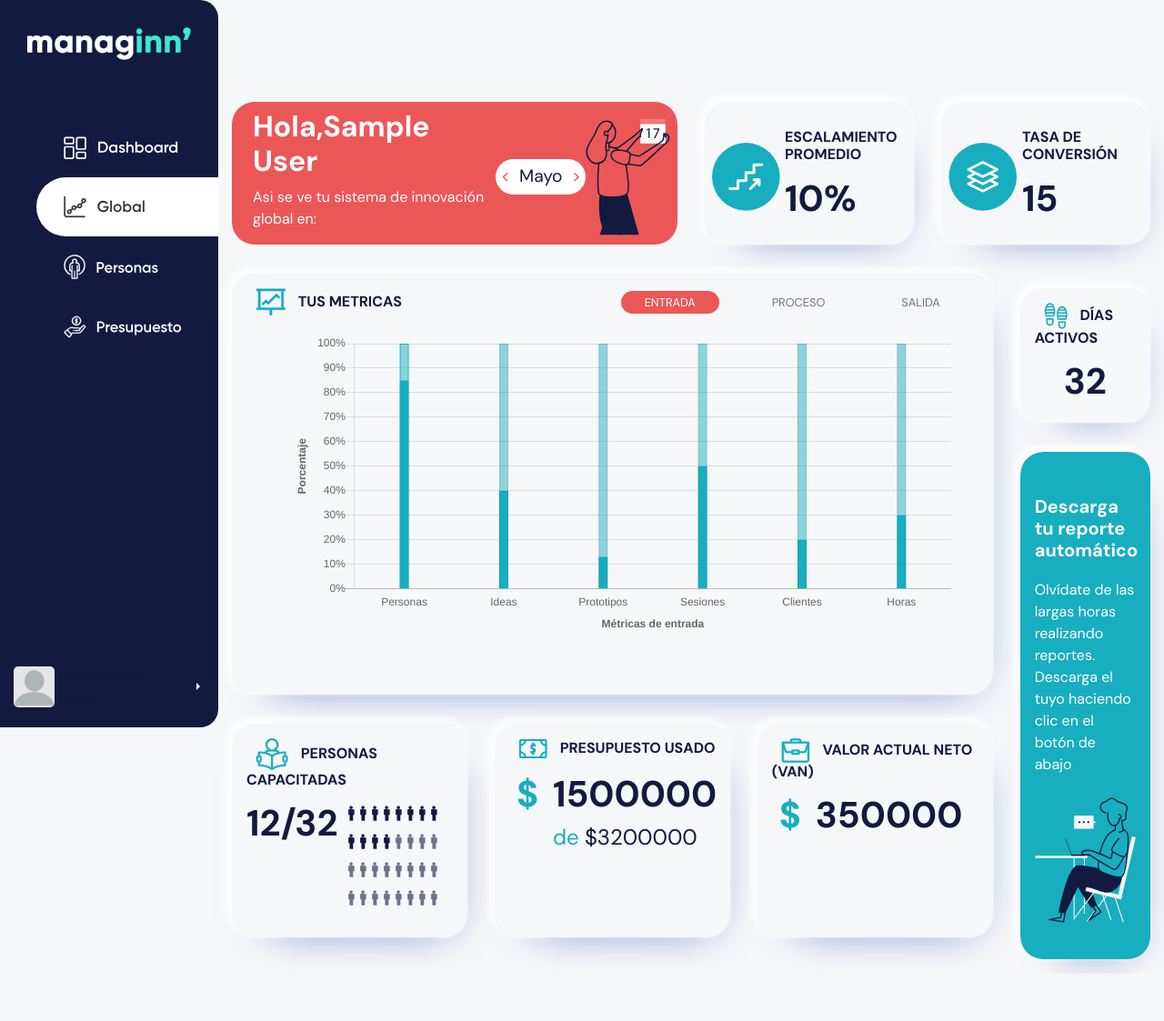
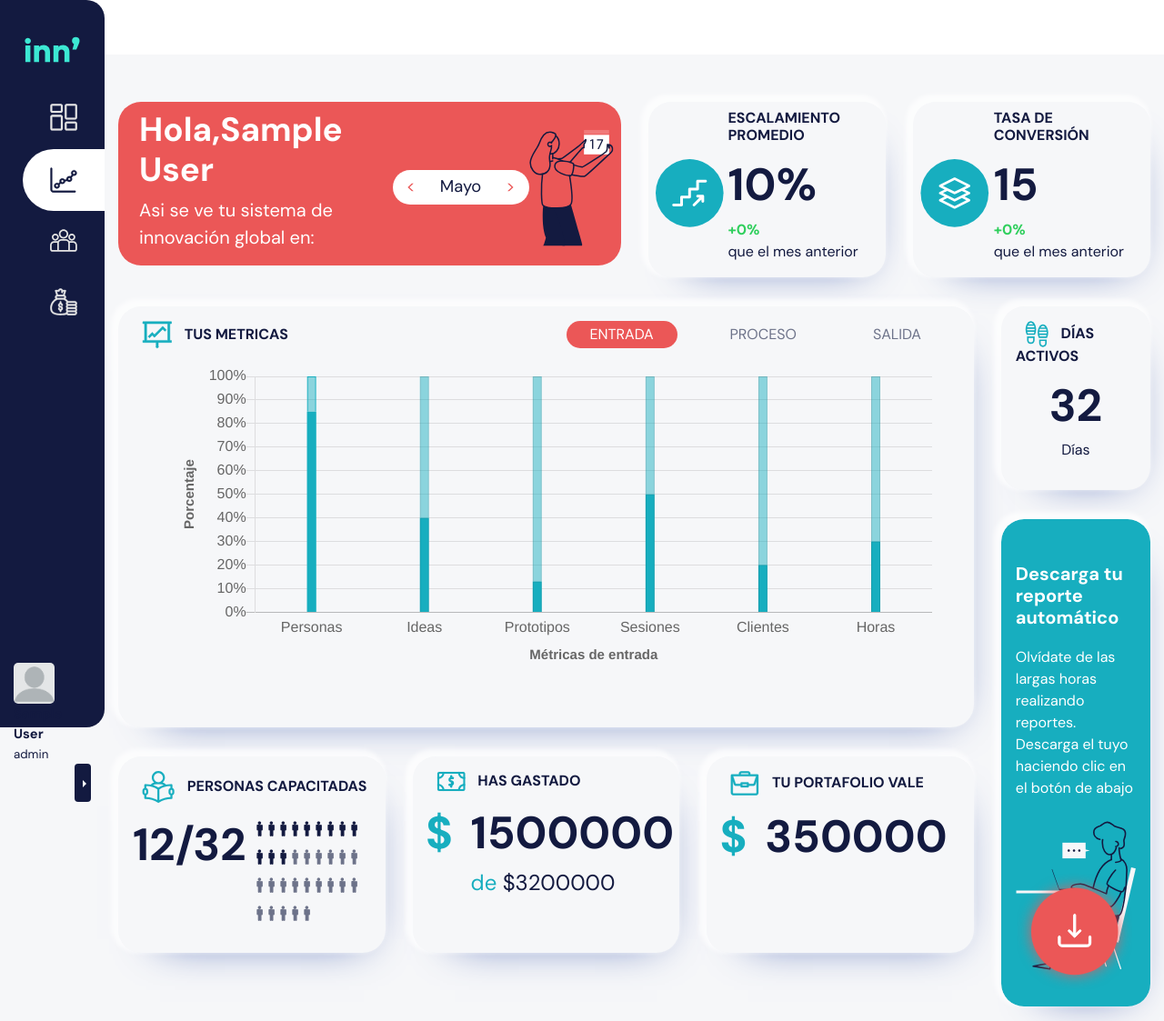
Before and after one commit to andresggcf/Managinn, a PHP site: page /global_panel_control.php in a window 1280 px wide. Shown: the whole page at 91% size. Before the commit the page ends 1071 px from the top, so only its background shows below. Run offline with PHP 8.4, Linux system fonts and the light colour scheme; the visitor is signed in with stand-in values (Sample User, id 1); some libraries are stand-ins or nearby versions.

Commit message:
Agregar icono nuevoy ajustar barra lateral

```diff
--- a/app/css/main.css
+++ b/app/css/main.css
@@ -88,7 +88,7 @@ input[type=number] {
   .btn-custom.btn-on {
     color: #eb5757; }
   .btn-custom.btn-on-bg {
-    font-size: .8em;
+    font-size: 1rem;
     padding: 2px 25px;
     background-color: transparent;
     color: rgba(19, 26, 64, 0.6);
@@ -102,43 +102,50 @@ input[type=number] {
   .btn-custom:hover, .btn-custom:visited, .btn-custom:focus, .btn-custom:active {
     text-decoration: none; }
 
-.global-view {
-  /* .Contenedor-Menu{
-        background-color: #fff;
-    } */ }
+.global-view .Contenedor-Menu {
+  background-color: #fff; }
+
 .global-view .tab {
   max-width: 750px;
   margin: 0 auto;
   min-height: 450px;
   flex-flow: column nowrap; }
+
 .global-view .Caja-Centro {
   position: relative;
   display: block;
   width: 100%;
   left: 0; }
+
 .global-view .Subtitulo {
   margin-bottom: 60px; }
+
 .global-view .title-forms {
   max-width: 400px;
   margin-left: auto;
   margin-right: auto;
   text-align: center; }
+
 .global-view .Boton-Creacion-Proyecto {
   float: none;
   margin: auto !important;
   display: inline-block; }
+
 .global-view .circulo-actual {
   -webkit-transition: all 0.5s ease;
   -moz-transition: all 0.5s ease;
   -o-transition: all 0.5s ease;
   transition: all 0.5s ease; }
+
 .global-view .Circulo-Progreso {
   -webkit-transition: all 0.5s ease;
   -moz-transition: all 0.5s ease;
   -o-transition: all 0.5s ease;
   transition: all 0.5s ease; }
+
 .global-view .content_inputs {
   min-height: 180px; }
+
 .global-view select {
   background-color: transparent;
   text-align: center;
@@ -150,16 +157,19 @@ input[type=number] {
   background: url("../../img/iconos/flecha_abajo.svg") 0 0 no-repeat;
   background-position: calc(100% - 21px) calc(0.7em), calc(100% - 16px) calc(0.7em), 100% 0;
   background-size: 20px; }
+
 .global-view .select_proyectos label {
   color: #131a40;
   width: 100%;
   text-align: center;
   font-weight: bold; }
+
 .global-view .divider {
   font-size: 80px;
   color: #131a40;
   text-align: center;
   font-weight: 200; }
+
 .global-view .box-shadow {
   -webkit-box-shadow: 11px 20px 46px -35px #3754aa;
   -moz-box-shadow: 11px 20px 46px -35px #3754aa;
@@ -182,6 +192,7 @@ input[type=number] {
     -webkit-box-shadow: -4px -4px 5px 4px rgba(255, 255, 255, 0.7);
     -moz-box-shadow: -4px -4px 5px 4px rgba(255, 255, 255, 0.7);
     box-shadow: -4px -4px 5px 4px rgba(255, 255, 255, 0.7); }
+
 .global-view .circulo-pasado:after {
   font-family: 'icomoon';
   content: "\e908";
@@ -194,8 +205,10 @@ input[type=number] {
   top: 4px;
   width: 100%;
   height: 100%; }
+
 .global-view .metricas_content {
   margin-top: 50px; }
+
 .global-view form {
   min-height: 500px;
   display: block; }
@@ -257,17 +270,41 @@ body.panel_control {
 .panel_control .NavBar {
   z-index: 2; }
 
+.panel_control .icon_home {
+  margin: 25px 27px; }
+  .panel_control .icon_home img {
+    max-width: 100%;
+    display: block; }
+
 .panel_control .Columna-Perfil {
   position: absolute;
   top: 0;
-  float: none; }
+  float: none;
+  width: 115px;
+  z-index: 3;
+  padding-top: 15px; }
+
+.panel_control .Icono-Menu-Perfil {
+  width: auto; }
+  .panel_control .Icono-Menu-Perfil img {
+    filter: invert(100%) grayscale(100%);
+    width: 30px; }
+  .panel_control .Icono-Menu-Perfil:hover {
+    background-color: #fff; }
+    .panel_control .Icono-Menu-Perfil:hover img {
+      filter: none; }
+
+.panel_control .current-Icono {
+  filter: none !important; }
 
 .contenedor_dashboard {
   position: relative;
   margin-top: 96px;
-  margin-left: 240px; }
+  margin-left: 115px; }
+  .contenedor_dashboard h2 {
+    font-size: 2.3rem; }
   .contenedor_dashboard h4 {
-    font-size: 1.3rem; }
+    font-size: 1.2rem; }
     @media screen and (max-width: 1440px) {
       .contenedor_dashboard h4 {
         font-size: 1rem; } }
@@ -280,13 +317,16 @@ body.panel_control {
     .contenedor_dashboard .info_general .nombre {
       margin-left: 15px;
       max-width: 300px; }
+      .contenedor_dashboard .info_general .nombre p {
+        font-size: 1.25rem; }
     .contenedor_dashboard .info_general .mes {
       background-color: #fff;
       border-radius: 25px;
       color: #131a40;
-      font-size: 1.2em; }
+      font-size: 1.15rem;
+      min-width: 150px; }
       .contenedor_dashboard .info_general .mes a {
-        padding: 5px;
+        padding: 5px 8px;
         color: #eb5757; }
         .contenedor_dashboard .info_general .mes a:hover {
           text-decoration: none; }
@@ -302,11 +342,19 @@ body.panel_control {
       padding: 0 5px; }
     .contenedor_dashboard .escalamiento span,
     .contenedor_dashboard .conversion span {
-      font-size: 2.5em;
+      font-size: 3.1em;
       color: #131a40;
       font-weight: 900; }
+    .contenedor_dashboard .escalamiento p,
+    .contenedor_dashboard .conversion p {
+      display: inline-block;
+      color: #131a40; }
+      .contenedor_dashboard .escalamiento p strong,
+      .contenedor_dashboard .conversion p strong {
+        display: block;
+        color: #30CF5D; }
   .contenedor_dashboard .dias span {
-    font-size: 2.5em;
+    font-size: 3.1em;
     color: #131a40;
     font-weight: 900;
     text-align: center;
@@ -352,12 +400,12 @@ body.panel_control {
       top: 0;
       left: 0; }
   .contenedor_dashboard .p_capacitadas span {
-    font-size: 2.5em;
+    font-size: 3.1em;
     color: #131a40;
     font-weight: 900;
     text-align: center; }
   .contenedor_dashboard .icon_pesos {
-    font-size: 2.5em;
+    font-size: 3.1em;
     position: relative;
     font-weight: bold; }
     .contenedor_dashboard .icon_pesos::before {
@@ -373,5 +421,9 @@ body.panel_control {
     .contenedor_dashboard .total em {
       color: #131a40;
       font-style: normal; }
+  .contenedor_dashboard .btn-flotante {
+    position: absolute;
+    right: 35px;
+    bottom: 35px; }
 
 /* GLOBAL */
--- a/app/scss/main.scss
+++ b/app/scss/main.scss
@@ -98,7 +98,7 @@ input[type=number] {
         color:$color-rojo-btn;
     }
     &.btn-on-bg{
-        font-size: .8em;
+        font-size: 1rem;
         padding: 2px 25px;
         background-color:transparent;
         color:$color-textos-alpha;
@@ -121,9 +121,9 @@ input[type=number] {
 }
 
 .global-view{
-    /* .Contenedor-Menu{
+    .Contenedor-Menu{
         background-color: #fff;
-    } */
+    }
     .tab{
         max-width: 750px;
         margin: 0 auto;
@@ -305,18 +305,47 @@ body.panel_control{
     .NavBar{
         z-index: 2;
     }
+    .icon_home{
+        margin: 25px 27px;
+        img{
+            max-width: 100%;
+            display: block;
+        }
+    }
     .Columna-Perfil{
         position: absolute;
         top: 0;
         float:none;
+        width: 115px;
+        z-index: 3;
+        padding-top: 15px;
+    }
+    .Icono-Menu-Perfil{
+        width: auto;
+        img{
+            filter: invert(100%) grayscale(100%);
+            width: 30px;
+        }
+        &:hover{
+            background-color: #fff;
+            img{
+                filter:none;
+            }
+        }
+    }
+    .current-Icono{
+        filter: none!important;
     }
 }
   .contenedor_dashboard{
     position: relative;
     margin-top: 96px;
-    margin-left: 240px;
+    margin-left: 115px;
+    h2{
+        font-size: 2.3rem;
+    }
     h4{
-        font-size: 1.3rem;
+        font-size: 1.2rem;
         @media screen and (max-width: $break-x-large){
             font-size: 1rem;
         }
@@ -331,14 +360,18 @@ body.panel_control{
         .nombre{
             margin-left: 15px;
             max-width: 300px;
+            p{
+                font-size: 1.25rem;
+            }
         }
         .mes{
             background-color: #fff;
             border-radius: 25px;
             color:$color-textos;
-            font-size: 1.2em;
+            font-size: 1.15rem;
+            min-width: 150px;
             a{
-                padding: 5px;
+                padding: 5px 8px;
                 color:$color-rojo-btn;
                 &:hover{
                     text-decoration: none;
@@ -357,14 +390,22 @@ body.panel_control{
             padding: 0 5px;
         }
         span{
-            font-size: 2.5em;
+            font-size: 3.1em;
             color: $color-textos;
             font-weight: 900;
+        }
+        p{
+            display: inline-block;
+            color:$color-textos;
+            strong{
+                display: block;
+                color:$color-verde;
+            }
         }
     }
     .dias{
         span{
-            font-size: 2.5em;
+            font-size: 3.1em;
             color: $color-textos;
             font-weight: 900;
             text-align: center;
@@ -422,14 +463,14 @@ body.panel_control{
             }
         }
         span{
-            font-size: 2.5em;
+            font-size: 3.1em;
             color: $color-textos;
             font-weight: 900;
             text-align: center;
         }
     }
     .icon_pesos{
-        font-size: 2.5em;
+        font-size: 3.1em;
         position: relative;
         font-weight: bold;
         &::before{
@@ -449,6 +490,11 @@ body.panel_control{
             font-style: normal;
         }
     }
+    .btn-flotante{
+        position: absolute;
+        right: 35px;
+        bottom: 35px;
+    }
 
   }
 /* GLOBAL */
--- a/app/scss/variables.scss
+++ b/app/scss/variables.scss
@@ -4,6 +4,7 @@ $color-rojo-btn:#eb5757;
 $color-azul-btn:#17AEBF;
 $color-background:#F6F7F9;
 $color-sombras:#3754AA;
+$color-verde: #30CF5D;
 
 // Resolutions
 $break-small: 320px;
--- a/global_panel_control.php
+++ b/global_panel_control.php
@@ -11,24 +11,27 @@
 <body class="global-view panel_control">
   <div class="NavBar">
     <div class="Contenedor-Menu">
-      <img src="img/iconos/managinn.png" width="180px" alt="" class="">
+      <!-- <img src="img/iconos/managinn.png" width="180px" alt="" class=""> -->
     </div>
   </div>
 
-    <div class = "Columna-Perfil">
+    <div class = "Columna-Perfil d-flex flex-column">
+      <div class="icon_home">
+        <img src="img/iconos/inn.svg" width="180px" alt="" class="">
+      </div>
       <div class = "Elementos-Perfil">
         <div class = "Botones-Perfil">
           <a class="Icono-Menu-Perfil" href = "perfil.php">
-            <img src="./img/iconos/Etiqueta-Dashboard.svg" alt="Dashboard" height="25px">
+            <img src="./img/iconos/icono_proyectos.svg" alt="Dashboard">
           </a>
           <a class="Icono-Menu-Perfil current" >
-            <img class="current-Icono"  src="./img/iconos/Etiqueta-Global.svg" alt="Global" height="25px">
+            <img class="current-Icono"  src="./img/iconos/icono_global.svg" alt="Global">
           </a>
           <a class="Icono-Menu-Perfil" href = "personas.php">
-            <img src="./img/iconos/Etiqueta-Personas.svg" alt="Personas" height="27px">
+            <img src="./img/iconos/icono_personas.svg" alt="Personas">
           </a>
           <a class="Icono-Menu-Perfil" href = "presupuesto.php">
-            <img src="./img/iconos/Etiqueta-Presupuesto.svg" alt="Presupuesto" height="25px">
+            <img src="./img/iconos/icono_presupuesto.svg" alt="Presupuesto">
           </a>
         </div>
 
@@ -67,7 +70,7 @@
                             <h2>Hola,<?php echo $_SESSION['name_post'];?></h2>
                             <p>Asi se ve tu sistema de innovación global en:</p>
                         </div>
-                        <div class="mes d-flex flex-row align-items-center">
+                        <div class="mes d-flex flex-row align-items-center justify-content-around">
                             <a id="less_month" href="#"><</a>
                             <span id="mes_actual">Diciembre</span>
                             <a id="more_month" href="#">></a>
@@ -78,24 +81,36 @@
                     </div>
                 </div>
                 <div class="col-3 my-3">
-                    <div class="escalamiento box-shadow px-2 pb-0 pt-2 d-flex flex-row justify-content-between align-items-center">
+                    <div class="escalamiento box-shadow px-2 pb-0 pt-2 d-flex flex-row justify-content-around align-items-center">
                         <img src="img/iconos/EscalamientoPromedio.svg" alt="escalamiento">
                         <div class="texto_escalamiento">
                             <h4  class="uppercase">Escalamiento promedio</h4>
-                            <span id="escalamiento">
-                                0%
-                            </span>
+                            <div class="valores_escalamiento">
+                              <span id="escalamiento">
+                                  0%
+                              </span>
+                              <p>
+                                <strong>+0%</strong>
+                                que el mes anterior
+                              </p>
+                            </div>
                         </div>
                     </div>
                 </div>
                 <div class="col-3 my-3">
-                    <div class="conversion box-shadow px-2 pb-0 pt-2 d-flex flex-row justify-content-between align-items-center">
+                    <div class="conversion box-shadow px-2 pb-0 pt-2 d-flex flex-row justify-content-around align-items-center">
                         <img src="img/iconos/tasadeconversion.svg" alt="conversion">
                         <div class="texto_escalamiento">
                             <h4  class="uppercase">Tasa de conversión</h4>
+                            <div class="valores_conversion">
                             <span id="tasa_conversion">
                                 0
                             </span>
+                            <p>
+                              <strong>+0%</strong>
+                              que el mes anterior
+                            </p>
+                            </div>
                         </div>
                     </div>
                 </div>
@@ -125,7 +140,7 @@
                         </div>
                         <div class="col-4 my-3">
                             <div class="box-shadow">
-                              <h4 class="uppercase"><img src="img/iconos/icono_presupuesto_usado.svg" alt="" class="img_icons"> Presupuesto usado</h4>
+                              <h4 class="uppercase"><img src="img/iconos/icono_presupuesto_usado.svg" alt="" class="img_icons"> Has gastado</h4>
                               <div class="d-flex flex-column ml-5">
                                 <span id="presupuesto_usado" class="icon_pesos">0</span>
                                 <span class="total">de <em id="total_presupuesto_usado" >$0</em></span>
@@ -134,16 +149,17 @@
                         </div>
                         <div class="col-4 my-3 ">
                             <div class="box-shadow d-flex flex-column">
-                              <h4 class="uppercase"><img src="img/iconos/icono_valor_actual_neto.svg" alt="" class="img_icons"> Valor actual neto (VAN)</h4>
+                              <h4 class="uppercase"><img src="img/iconos/icono_valor_actual_neto.svg" alt="" class="img_icons"> Tu portafolio vale</h4>
                               <span id="valor_actual_neto" class="ml-5 icon_pesos">0</span>
                             </div>
                         </div>
                     </div>
                 </div>
-                <div class="col-2 mt-3 d-flex flex-column align-items-center ">
+                <div class="col-2 d-flex flex-column align-items-center ">
                     <div class="dias my-3 box-shadow">
                         <h4 class="uppercase"> <img src="img/iconos/icono_dias_activo.svg" alt="Dias activos" class="img_icons"> Días activos</h4>
                         <span id="dias_activos">0</span>
+                        <p class="Text-Center">Días</p>
                     </div>
                     <div class="info_dias p-3 my-3 box-shadow">
                         <h5>Descarga tu reporte automático</h5>
@@ -153,6 +169,9 @@
                 </div>
             </div>
         </div>
+        <div class="btn-flotante">
+          <img src="img/iconos/boton_reporte.svg" alt="Descargar Reporte">
+        </div>
     </div>
 
 
```
Also changed, not shown: app/js/graficas.js (+8 -1 lines), fonts/icomoon.ttf, fonts/icomoon.woff, img/iconos/boton_reporte.svg (added), img/iconos/icono_global.svg (added), img/iconos/icono_personas.svg (added), img/iconos/icono_presupuesto.svg (added), img/iconos/icono_proyectos.svg (added), img/iconos/inn.svg (added), 2 other files. Lines whose indentation alone changed are shown as unchanged.
